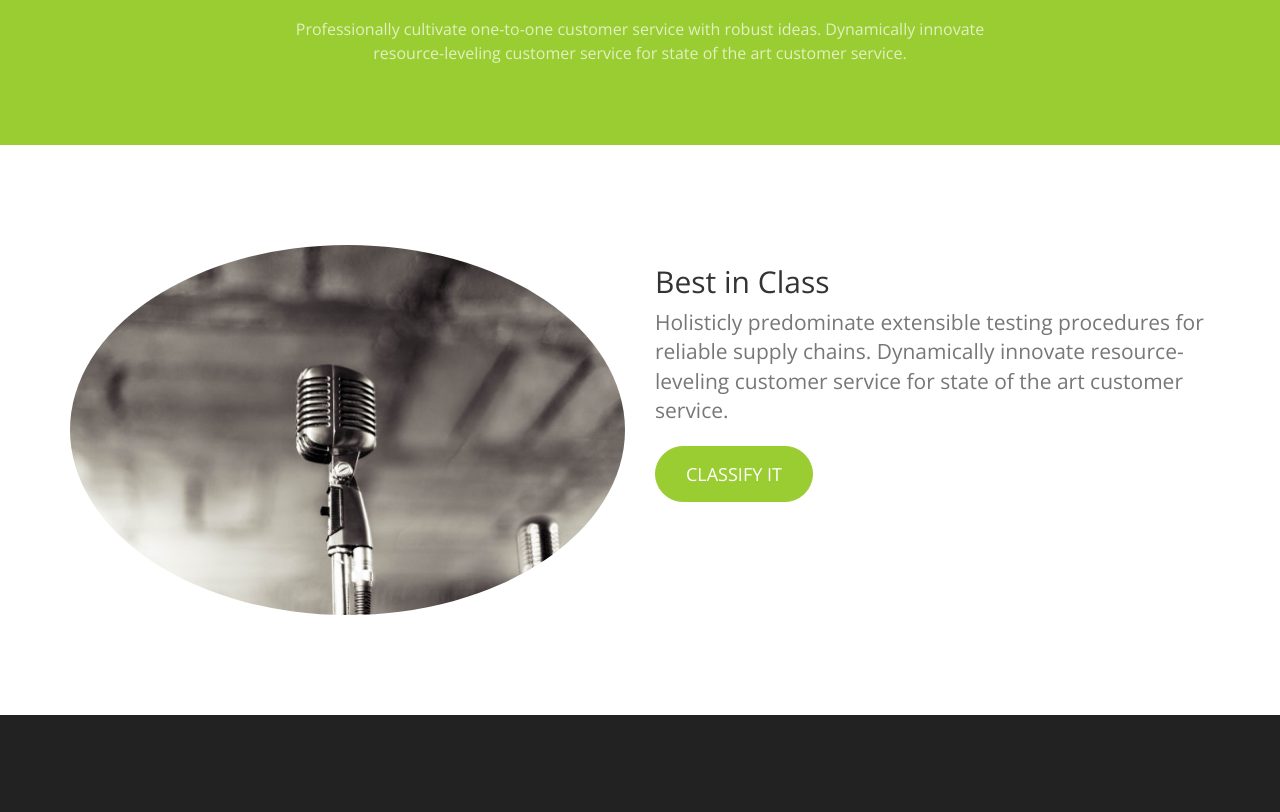
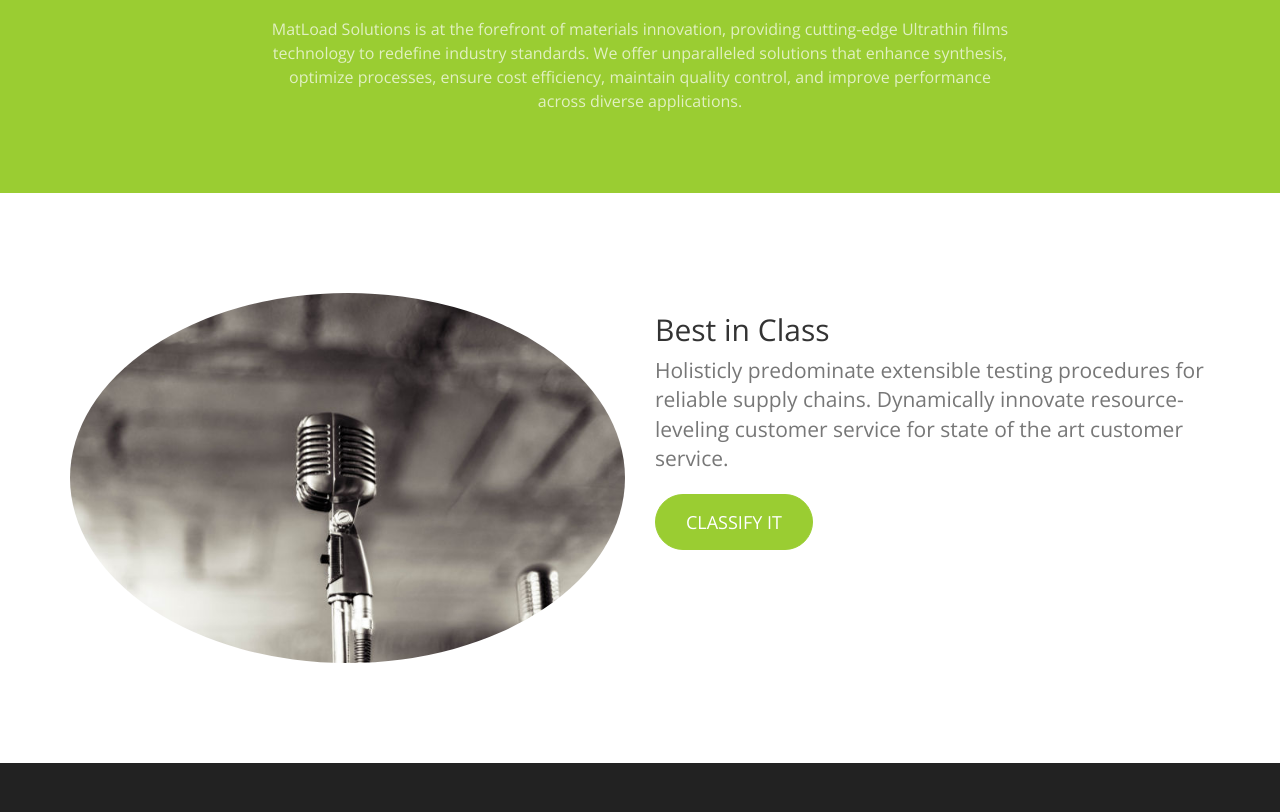
Before and after one commit to Daljin-J/MatLoad-Website, a plain HTML site: page index.html in a window 1280 px wide. Shown: the part 970-1782 px from the top of the page. Drawn offline with nearby package versions, Linux system fonts and the light colour scheme.

Commit message:
index.html

```diff
--- a/index.html
+++ b/index.html
@@ -11,7 +11,7 @@ Although you can use them, for a more unique website, replace these images with
     <meta name="viewport" content="width=device-width, initial-scale=1">
     <!-- The above 3 meta tags *must* come first in the head; any other head content must come *after* these tags -->
 
-    <title>Business 2</title>
+    <title>MatLoad Solutions</title>
 
     <!-- Bootstrap Core CSS -->
     <link href="css/bootstrap.min.css" rel="stylesheet">
@@ -93,7 +93,7 @@ Although you can use them, for a more unique website, replace these images with
                 <div class="col-lg-8 col-lg-offset-2">
                 	<span class="glyphicon glyphicon-apple" style="font-size: 60px"></span>
                     <h2 class="section-heading">Completely synergize resource taxing relationships</h2>
-                    <p class="text-light">Professionally cultivate one-to-one customer service with robust ideas. Dynamically innovate resource-leveling customer service for state of the art customer service.</p>
+                    <p class="text-light">MatLoad Solutions is at the forefront of materials innovation, providing cutting-edge Ultrathin films technology to redefine industry standards. We offer unparalleled solutions that enhance synthesis, optimize processes, ensure cost efficiency, maintain quality control, and improve performance across diverse applications.</p>
                 </div>
             </div>
         </div>
```
